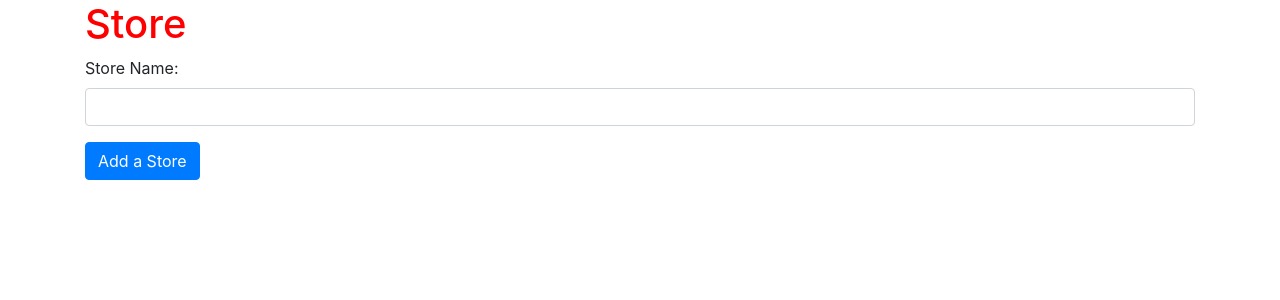
After one commit to chriz218/inventory_management, a Python web app: template templates/store.html in a window 1280 px wide. The commit adds this page. Shown: the top 300 px of the page. Run offline with Jinja, Linux system fonts and the light colour scheme; the template is opened without the code that fills it, so the values that code supplies are empty; some libraries are stand-ins or nearby versions.

Commit message:
Added another route for store, created a form in store.html

```diff
--- a/templates/index.html
+++ b/templates/index.html
@@ -1,4 +1,4 @@
 {% extends "_layout.html" %}
 {% block content %}
-<h1>Homepage</h1>
+<h1 style="">Homepage</h1>
 {% endblock %}
--- /dev/null
+++ b/templates/store.html
@@ -0,0 +1,12 @@
+{% extends "_layout.html" %}
+{% block content %}
+<form action="{{ url_for('index') }}">
+    <h1 style="color:red;">Store</h1>
+    <div class="form-group">
+      <label for="store_name">Store Name:</label>
+      <input type='text' name='store_name' class="form-control" / >
+    </div>
+
+    <button type="submit" class="btn btn-primary">Add a Store</button>
+  </form>
+{% endblock %}
```
Also changed, not shown: server.py (+6 -1 lines).
